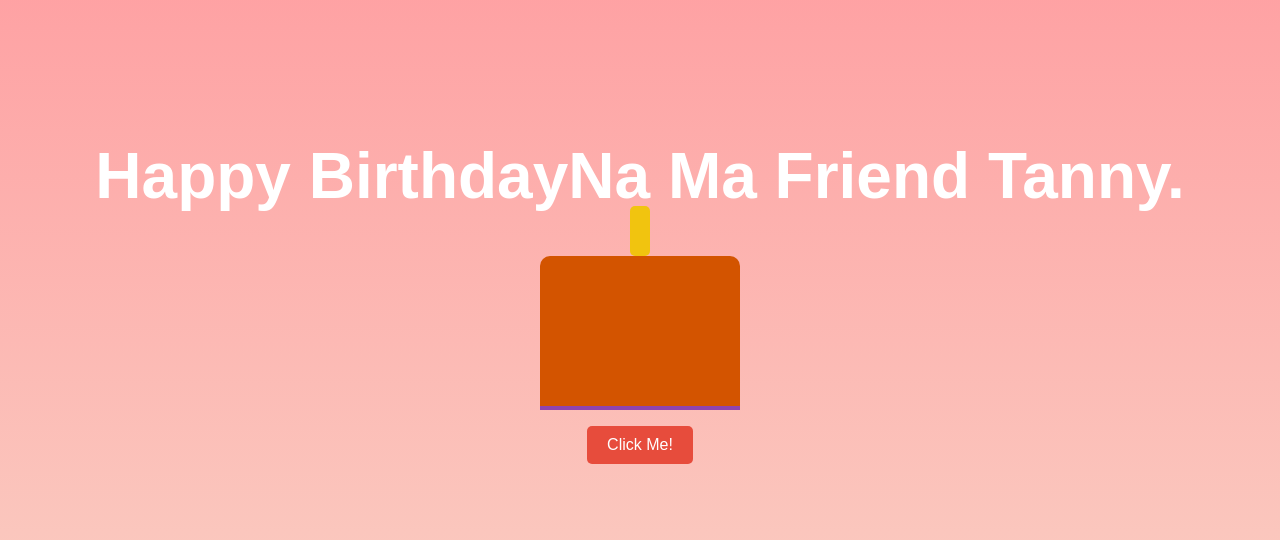
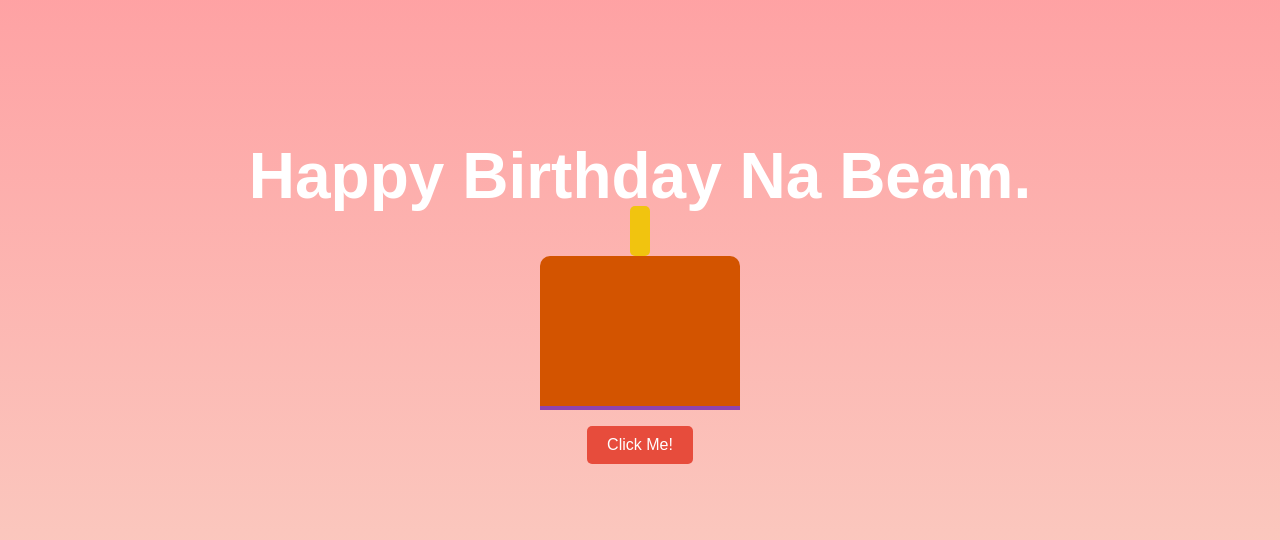
Before and after one commit to GBOUT01/tan-hbd, a plain HTML site: page index.html in a window 1280 px wide. Shown: the part 120-660 px from the top of the page. Drawn offline with Linux system fonts and the light colour scheme.

Commit message:
initial commit

```diff
--- a/index.html
+++ b/index.html
@@ -3,7 +3,7 @@
 <head>
   <meta charset="UTF-8">
   <meta name="viewport" content="width=device-width, initial-scale=1.0">
-  <title>Ma Friend Tanny</title>
+  <title>BeamBeam</title>
   <style>
     body {
       margin: 0;
@@ -105,7 +105,7 @@
   </style>
 </head>
 <body>
-  <h1 id="birthdayText">Happy BirthdayNa Ma Friend Tanny.</h1>
+  <h1 id="birthdayText">Happy Birthday Na Beam.</h1>
   <div class="cake" id="cake">
     <div class="candle">
       <div class="flame" id="flame"></div>
```
Also changed, not shown: pic.jpg.
